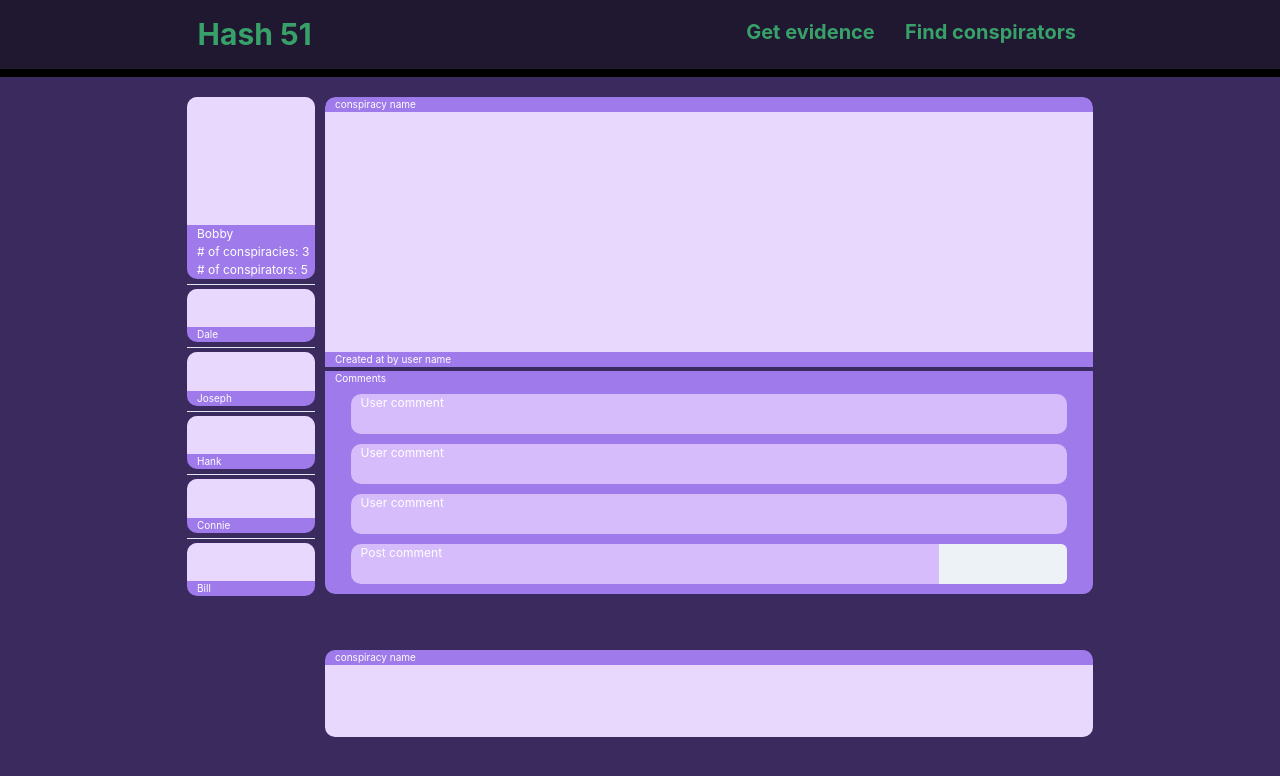
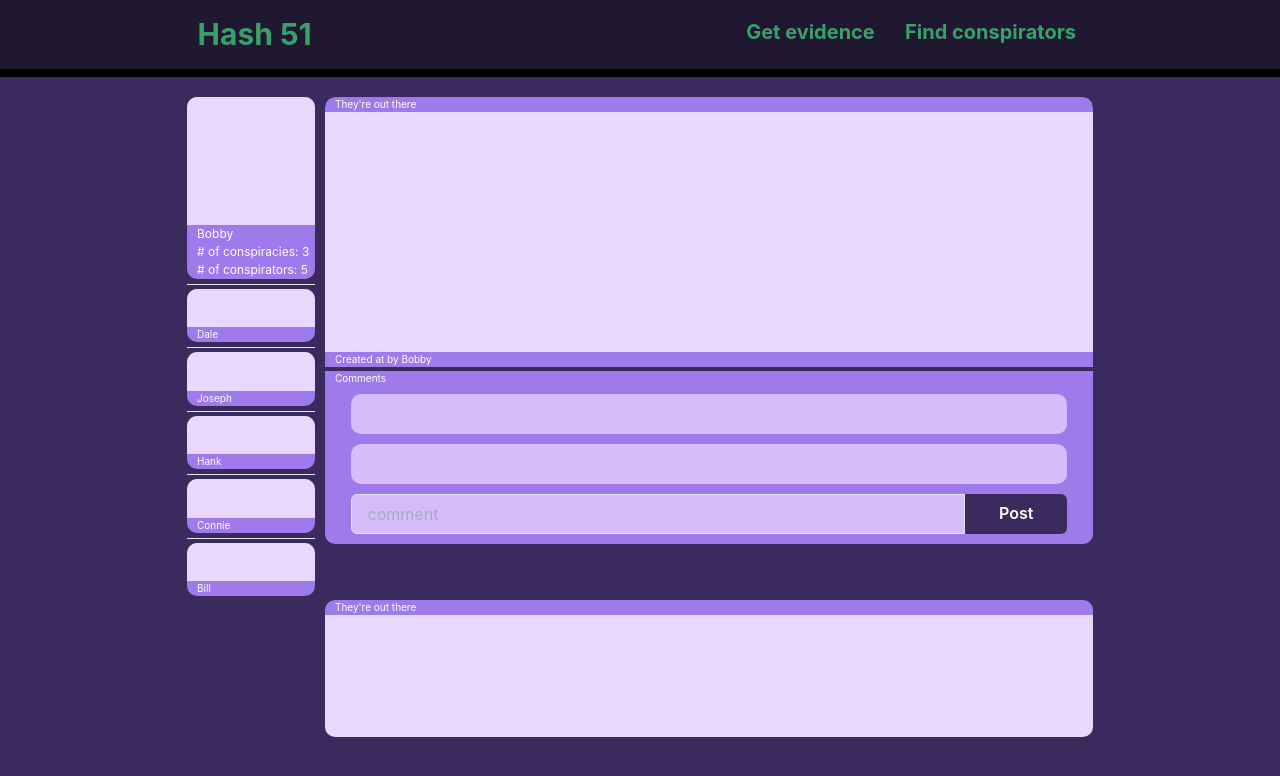
Before and after one commit to dougbacca89/Hash51-2.0, a React app: page / in a window 1280 px wide. Shown: the top 776 px of the page. Built offline with nearby package versions, Linux system fonts and the light colour scheme.

Commit message:
adding test object for stories and comments to dynamically render ui

```diff
--- a/client/src/pages/App.jsx
+++ b/client/src/pages/App.jsx
@@ -54,11 +54,18 @@ const App = () => {
     </div>
   );
 };
+const testStory = {
+  userName: "Bobby",
+  storyTitle: "They're out there",
+  proof: "html",
+  comments: [{text: "Fake news", userName: 'Bill'},{text: "The truth is out there!!!", userName: 'Connie'}]
+};
 
 const testUser = {
   userName: 'Bobby',
-  conspiracies: [{},{},{}],
+  conspiracies: [testStory,testStory,testStory],
   conspirators: [{userName:"Dale"},{userName: "Joseph"},{userName: "Hank"},{userName: "Connie"},{userName: "Bill"}]
 };
 
+
 export default App;
--- a/client/src/pages/storyPage/StoryContainer.jsx
+++ b/client/src/pages/storyPage/StoryContainer.jsx
@@ -21,6 +21,8 @@ import PostComment from './components/PostComment.jsx';
 const StoryContainer = props => {
   const { user } = props;
   const { conspirators, conspiracies } = user;
+  // eslint-disable-next-line no-console
+  console.log(conspiracies);
 
   return (
     <Flex color="white">
@@ -45,9 +47,7 @@ const StoryContainer = props => {
           },
         }}
       >
-        <Story conspiracies={conspiracies}/>
-        <Story conspiracies={conspiracies}/>
-        <Story conspiracies={conspiracies}/>
+        {conspiracies.map((conspiracy) => <Story conspiracy={conspiracy}/>)}
       </Box>
     </Flex>
   );
--- a/client/src/pages/storyPage/components/Comment.jsx
+++ b/client/src/pages/storyPage/components/Comment.jsx
@@ -5,10 +5,13 @@ import {
   Box,
 } from "@chakra-ui/react";
 
-const Comment = () => (
+const Comment = (props) => {
+  const { userName, text } = props;
+  return (
   <Box bg="purple.200" mb="1.25vh" w="56vw" ml="2vw" borderRadius={10}>
-    <Text ml="10px" fontSize="12px" minH="5vh">User comment</Text>
+    <Text ml="10px" fontSize="12px" minH="5vh">{text}</Text>
   </Box>
-  );
+  )
+};
 
 export default Comment;
--- a/client/src/pages/storyPage/components/CommentList.jsx
+++ b/client/src/pages/storyPage/components/CommentList.jsx
@@ -8,14 +8,15 @@ import {
 import Comment from './Comment';
 import PostComment from './PostComment';
 
-const CommentList = () => (
-  <Box bg="purple.400" mb="7vh" w="60vw" borderBottomRadius={10} alignContent="center">
-    <Text ml="10px" fontSize="10px" mb="1vh">Comments</Text>
-    <Comment />
-    <Comment />
-    <Comment />
-    <PostComment />
-  </Box>
+const CommentList = (props) => {
+  const { comments } = props;
+  return (
+    <Box bg="purple.400" mb="7vh" w="60vw" borderBottomRadius={10} alignContent="center">
+      <Text ml="10px" fontSize="10px" mb="1vh">Comments</Text>
+      {comments.map((comment) => <Comment comment={comment}/>)}
+      <PostComment />
+    </Box>
   );
+};
 
 export default CommentList;
--- a/client/src/pages/storyPage/components/PostComment.jsx
+++ b/client/src/pages/storyPage/components/PostComment.jsx
@@ -4,15 +4,18 @@ import {
   Text,
   Box,
   Button,
-  Flex
+  Flex,
+  Input
 } from "@chakra-ui/react";
 
 const PostComment = () => (
   <Flex>
-    <Box bg="purple.200" mb="1.25vh" w="46vw" ml="2vw" borderLeftRadius={10}>
-      <Text ml="10px" fontSize="12px" minH="5vh">Post comment</Text>
+    <Box bg="purple.200" mb="1.25vh" w="48vw" ml="2vw" borderLeftRadius={10}>
+      <Input type="comment" placeholder="comment" borderRightRadius={0}/>
     </Box>
-    <Button w="10vw" borderLeftRadius={0}/>
+    <Button w="8vw" borderLeftRadius={0} backgroundColor="#3a2a5e">
+      Post
+    </Button>
   </Flex>
   );
 
--- a/client/src/pages/storyPage/components/Story.jsx
+++ b/client/src/pages/storyPage/components/Story.jsx
@@ -8,15 +8,19 @@ import {
 import CommentList from './CommentList';
 
 
-const Story = () => (
+const Story = (props) => {
+  const { conspiracy } = props;
+  const { userName, storyTitle, proof, comments } = conspiracy;
+  return (
   <div>
     <Box bg="purple.400" mb=".5vh" w="60vw" borderTopRadius={10}>
-      <Text ml="10px" fontSize="10px">conspiracy name</Text>
+      <Text ml="10px" fontSize="10px">{storyTitle}</Text>
       <Box bg="purple.100" w="60vw" h="30vh" />
-      <Text ml="10px" fontSize="10px">Created at by user name</Text>
+      <Text ml="10px" fontSize="10px">Created at by {userName}</Text>
     </Box>
-    <CommentList />
+    <CommentList comments={comments}/>
   </div>
-  );
+  )
+};
 
 export default Story;
```
Also changed, not shown: 1 other file (tests, documents, lock files or other folders).
